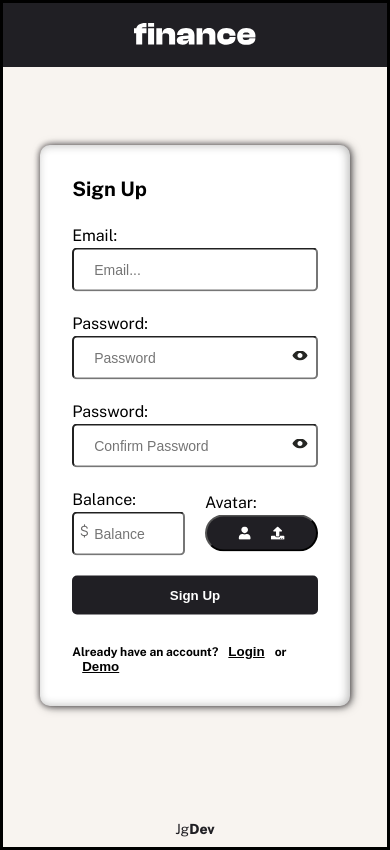
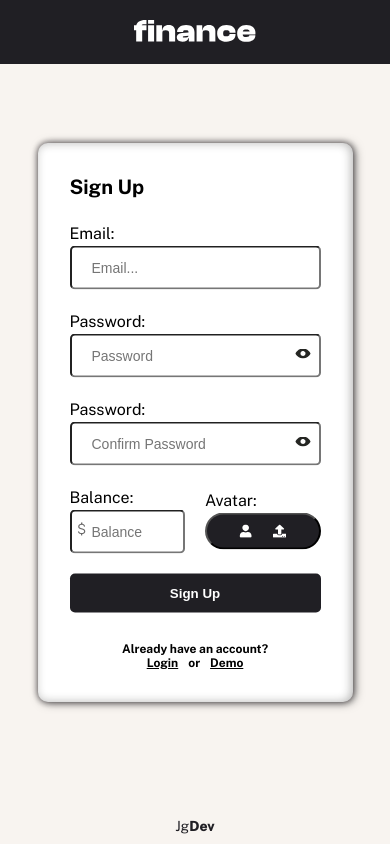
Before and after one commit to jgreen721/personal-finance-firebase, a React (Vite) app: page /login in a window 390 px wide. Built offline with nearby package versions, Linux system fonts and the light colour scheme; no server answers.

Commit message:
updated/clean up

```diff
--- a/src/App.css
+++ b/src/App.css
@@ -4,7 +4,7 @@
   min-height: 100vh;
   /* height: 100vh; */
   position: relative;
-  border: 3px solid black;
+  /* border: 3px solid black; */
   font-family: var(--mainFont);
   background: var(--beige100);
   --darkBg: var(--grey900);
@@ -118,6 +118,7 @@
 .form-caption {
   margin-top: 3.2rem;
   width: 100%;
+  text-align: center;
 }
 
 /*END FORM ELEMENTS */
--- a/src/components/FormDiv/FormDiv.css
+++ b/src/components/FormDiv/FormDiv.css
@@ -11,6 +11,7 @@
   border-radius: 0.5rem;
   font-size: 1.4rem;
   outline: none;
+  /* border: none; */
 }
 
 .input-dollar-icon {
@@ -20,7 +21,8 @@
 }
 
 .form-control:focus {
-  outline: 2px solid black;
+  /* outline: 2px solid black; */
+  border: 1px solid black;
 }
 
 .input-icon-btn {
--- a/src/context/AppContext.jsx
+++ b/src/context/AppContext.jsx
@@ -87,7 +87,7 @@ export const AppProvider = ({ children }) => {
         console.log("handle get generic image!--");
         transactionImgUrl = getStaticImgPath(transactionData.category)
       }else{
-      let imgRef = ref(storage,`avatars/${transactionData.avatarFile.name}`);
+      let imgRef = ref(storage,`transactions/${transactionData.avatarFile.name}`);
       await uploadBytes(imgRef,transactionData.avatarFile)
       let downloadUrl = await getDownloadURL(imgRef);
       transactionImgUrl = downloadUrl
--- a/src/context/AuthContext.jsx
+++ b/src/context/AuthContext.jsx
@@ -17,6 +17,10 @@ export const AuthProvider = ({ children }) => {
   const [alert,setAlert] = useState(null);
   const navigate = useNavigate()
 
+
+
+
+
   useEffect(() => {
     if(useDemoData)return;
     onAuthStateChanged(auth,async(user)=>{
@@ -28,7 +32,6 @@ export const AuthProvider = ({ children }) => {
             querySnapshot.forEach((doc) => {
               setUser({id:doc.id,...doc.data()})
             });
-            navigate("/")
         }
     })
   }, []);
@@ -71,6 +74,8 @@ export const AuthProvider = ({ children }) => {
         // console.log(userData);
         let firestoreUser = await addDoc(collection(db,"users"),userData);
         console.log("firestoreUser",firestoreUser);
+        setUser(userData);
+        navigate("/")
       // }
     }
     catch(e){
--- a/src/index.css
+++ b/src/index.css
@@ -346,4 +346,8 @@ label {
   h1 {
     font-size: 2rem;
   }
+
+  h3 {
+    font-size: 1.3rem;
+  }
 }
--- a/src/pages/Login/Login.css
+++ b/src/pages/Login/Login.css
@@ -93,9 +93,9 @@
   filter: blur(100px);
 }
 
-.card-caption {
+/* .card-caption {
   width: 100%;
-}
+} */
 
 @media screen and (max-width: 1050px) {
   .login-column:nth-child(1) {
--- a/src/pages/Login/components/SignUpCard/SignUpCard.jsx
+++ b/src/pages/Login/components/SignUpCard/SignUpCard.jsx
@@ -102,10 +102,10 @@ const SignUpCard = ({setShowSignIn}) => {
 
   <div className="flex-center form-caption ">
     <h5>Already have an account?
-    <button onClick={()=>setShowSignIn((showSignIn)=>showSignIn=!showSignIn)} className="link-btn mx-1">Login</button>
+    <a onClick={()=>setShowSignIn((showSignIn)=>showSignIn=!showSignIn)} className="link-btn mx-1">Login</a>
      or
-    <button onClick={signinwithdemodata} className="link-btn mx-1">Demo</button>
-    </h5>
+    <a onClick={signinwithdemodata} className="link-btn mx-1">Demo</a>
+   </h5>
   </div>
   </div>
 
--- a/src/views/Budgets/components/BudgetView/components/BudgetCard/BudgetCard.css
+++ b/src/views/Budgets/components/BudgetView/components/BudgetCard/BudgetCard.css
@@ -3,3 +3,9 @@
   max-width: 650px;
   /* margin: 0 auto; */
 }
+
+@media screen and (max-width: 1050px) {
+  .budget-card {
+    max-width: none;
+  }
+}
```
